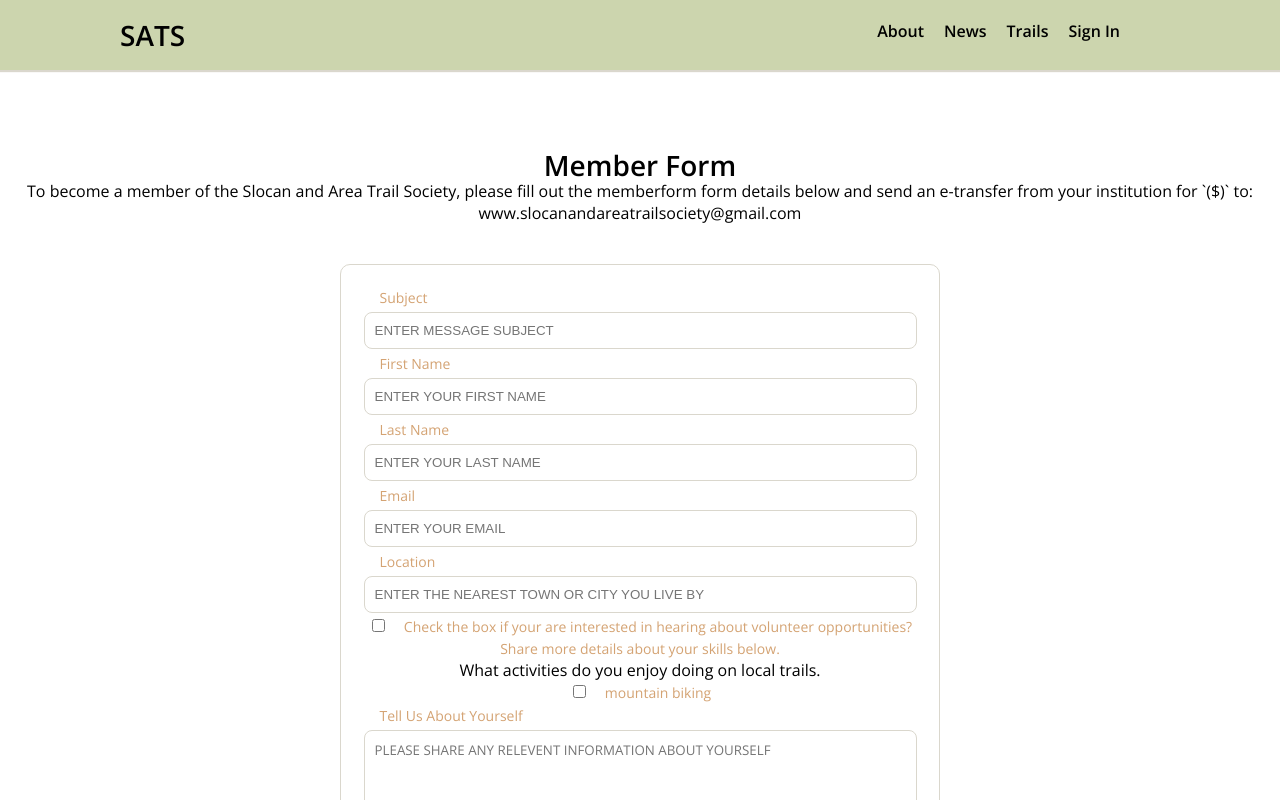
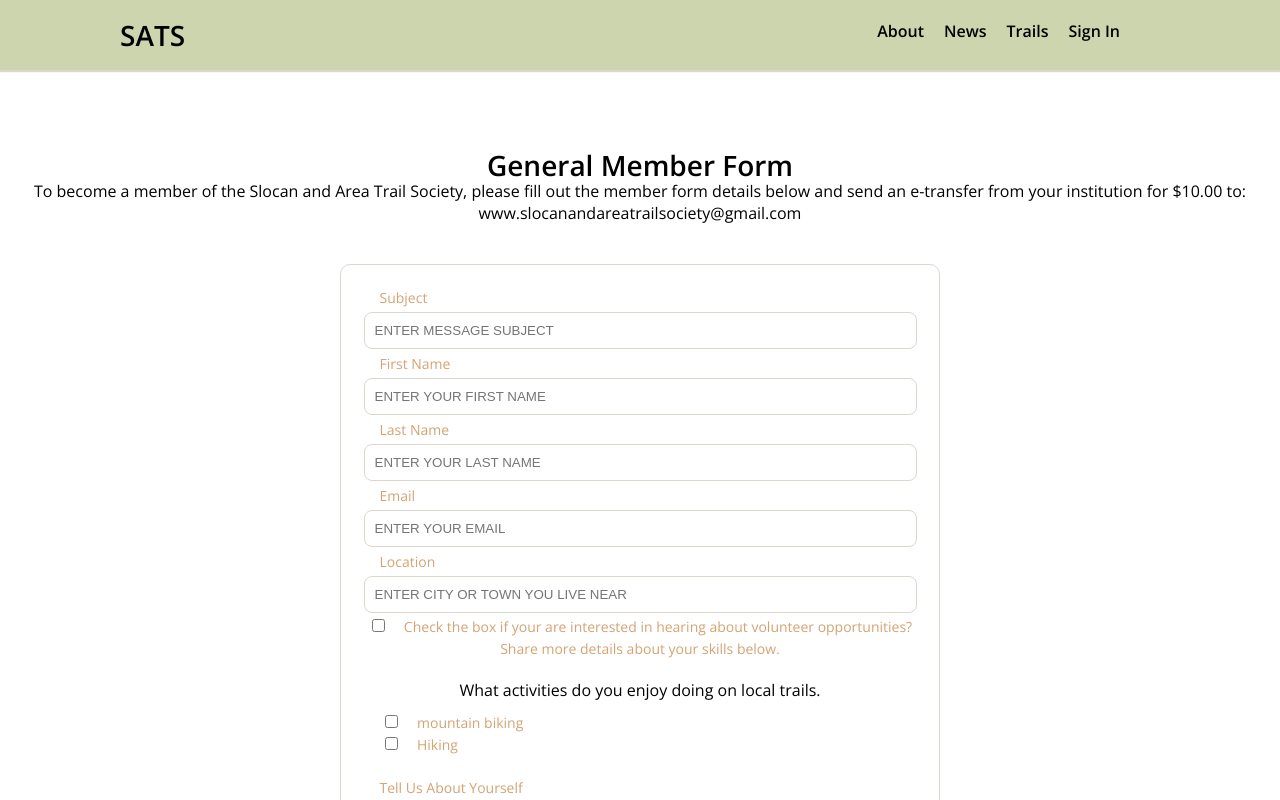
Before and after one commit to MrPreachez/saats, a React (Create React App) app: page /memberForm in a window 1280 px wide. Shown: the top 800 px of the page. Built offline with nearby package versions, Linux system fonts and the light colour scheme.

Commit message:
emailjs form details and styling

```diff
--- a/src/App.js
+++ b/src/App.js
@@ -15,12 +15,7 @@ function App() {
   const headerMenuRef = useRef(null);
   const memberTopRef = useRef(null);
   const donateSectionRef = useRef(null);
-
-  // const handleScrollTo = (ref) => {
-  //   if (ref.current) {
-  //     ref.current.scrollIntoView({ behavior: "smooth" });
-  //   }
-  // };
+  const memberFormTopRef = useRef();
 
   return (
     <div className="App">
@@ -39,6 +34,7 @@ function App() {
                 headerMenuRef={headerMenuRef}
                 memberTopRef={memberTopRef}
                 donateSectionRef={donateSectionRef}
+                memberFormTopRef={memberFormTopRef}
               />
             }
           />
@@ -48,11 +44,15 @@ function App() {
               <MembershipPage
                 memberTopRef={memberTopRef}
                 donateSectionRef={donateSectionRef}
+                memberFormTopRef={memberFormTopRef}
               />
             }
           />
           <Route path="/contact" element={<ContactPage />} />
-          <Route path="/memberForm" element={<MemberForm/>} />
+          <Route
+            path="/memberForm"
+            element={<MemberForm memberFormTopRef={memberFormTopRef} />}
+          />
           {/* <Route path="/donateForm" element={<DonateForm/>} /> */}
         </Routes>
         <Footer
--- a/src/pages/HomePage/HomePage.js
+++ b/src/pages/HomePage/HomePage.js
@@ -7,7 +7,7 @@ import { forwardRef } from "react";
 
 
 
-const HomePage = forwardRef(({aboutSectionRef, newsSectionRef, memberTopRef, donateSectionRef}, ref) => {
+const HomePage = forwardRef(({aboutSectionRef, newsSectionRef, memberTopRef, donateSectionRef, memberFormTopRef}, ref) => {
   const navigate = useNavigate();
   const location = useLocation();
 
--- a/src/pages/MemberForm/MemberForm.js
+++ b/src/pages/MemberForm/MemberForm.js
@@ -1,12 +1,13 @@
 import "./MemberForm.scss";
-import React, { useRef, useState } from "react";
+import React, { forwardRef, useRef, useState } from "react";
 import emailjs from "@emailjs/browser";
 
-function MemberForm() {
+const MemberForm = forwardRef(({ memberFormTopRef }, ref) => {
   const form = useRef();
 
   const [volunteerCheckbox, setVolunteerCheckbox] = useState(false);
   const [activityCheckboxA, setActivityCheckboxA] = useState(false);
+  const [activityCheckboxB, setActivityCheckboxB] = useState(false);
 
   const sendEmail = (e) => {
     e.preventDefault();
@@ -30,12 +31,12 @@ function MemberForm() {
   };
 
   return (
-    <main className="memberform__section">
-      <h2 className="memberform__title">Member Form</h2>
+    <main className="memberform__section" ref={memberFormTopRef}>
+      <h2 className="memberform__title">General Member Form</h2>
       <p>
         To become a member of the Slocan and Area Trail Society, please fill out
-        the memberform form details below and send an e-transfer from your
-        institution for `(${})` to: www.slocanandareatrailsociety@gmail.com
+        the member form details below and send an e-transfer from your
+        institution for $10.00 to: www.slocanandareatrailsociety@gmail.com
       </p>
       <form
         ref={form}
@@ -90,7 +91,7 @@ function MemberForm() {
           <input
             className="memberform__area-field memberform__field"
             type="text"
-            placeholder="ENTER THE NEAREST TOWN OR CITY YOU LIVE BY"
+            placeholder="ENTER CITY OR TOWN YOU LIVE NEAR"
             name="member_area"
           />
         </div>
@@ -108,7 +109,8 @@ function MemberForm() {
             opportunities? Share more details about your skills below.
           </label>
         </div>
-        <p>What activities do you enjoy doing on local trails.</p>
+        <p className="memberform__activity-title">What activities do you enjoy doing on local trails.</p>
+        <div className="memberform__activity-Container">
           <div className="memberform__activity--wrapperA">
             <input
               className="activityCheckboxA memberform__field"
@@ -122,6 +124,21 @@ function MemberForm() {
               mountain biking
             </label>
           </div>
+          <div className="memberform__activity--wrapperB">
+            <input
+              className="activityCheckboxB memberform__field"
+              type="checkbox"
+              id="activityID"
+              checked={activityCheckboxB}
+              name="activityCheckboxB"
+              onChange={(e) => setActivityCheckboxB(e.target.checked)}
+            />
+            <label className="memberform__volunteering memberform__label">
+              Hiking
+            </label>
+          </div>
+        </div>
+
         <div className="memberform__message--wrapper">
           <label className="memberform__message memberform__label">
             Tell Us About Yourself
@@ -137,6 +154,6 @@ function MemberForm() {
       </form>
     </main>
   );
-}
+});
 
 export default MemberForm;
--- a/src/pages/MemberForm/MemberForm.scss
+++ b/src/pages/MemberForm/MemberForm.scss
@@ -11,7 +11,7 @@
 
   }
   &__title {
-    padding: 2rem 2rem 0 2rem;
+    padding: 4rem 2rem;
 
     @include tablet {
       padding: 8rem 0 0 0;
@@ -63,6 +63,16 @@
   &__message--wrapper {
     @extend .memberform__subject--wrapper;
   }
+  &__activity-title{
+    padding: 2rem 0 1rem 0;
+  }
+  &__activity-Container{
+    display: flex;
+    flex-direction: column;
+    justify-content: center;
+    align-items: flex-start;
+    padding: 0 0 2rem 2rem;
+  }
   &__message-field {
     width: 100%;
     height: 20rem;
--- a/src/pages/MembershipPage/MembershipPage.js
+++ b/src/pages/MembershipPage/MembershipPage.js
@@ -2,15 +2,25 @@ import { forwardRef } from "react";
 import "./MembershipPage.scss";
 import { useNavigate } from "react-router-dom";
 
+const MembershipPage = forwardRef(({ memberTopRef, donateSectionRef, memberFormTopRef }, ref) => {
+  const navigate = useNavigate();
 
-const MembershipPage = forwardRef(({ memberTopRef, donateSectionRef }, ref) => {
-  const navigate = useNavigate();
+  const scrollToTopSection = () => {
+    if (memberFormTopRef) {
+      memberFormTopRef.current.scrollIntoView({
+        behavior: "smooth",
+        top: 0,
+      });
+    }
+  };
   const handleGeneralMemberBtn = () => {
-    navigate("/memberform")
-  }
+    navigate("/memberform");
+    setTimeout(scrollToTopSection, 100) ;
+  };
+
   const handleBusinessMemberBtn = () => {
-    navigate("/memberform")
-  }
+    navigate("/memberform");
+  };
   return (
     <section className="memberpage" id="memberTop" ref={memberTopRef}>
       <section className="memberpage__hero">
@@ -73,14 +83,19 @@ const MembershipPage = forwardRef(({ memberTopRef, donateSectionRef }, ref) => {
           <div className="options__card-wrapA">
             <section className="options__cardA options__card">
               <h3 className="options__title">General Membership</h3>
-              <h3 className="options__price">$15.00</h3>
+              <h3 className="options__price">$10.00</h3>
               <p className="options__details">
                 Get an anual membership and support SATS initiatives. Future
                 member perks will follow in time, but for now bask in the
                 opportunity to support local trail enhancement projects and
                 planning.
               </p>
-              <button onClick={handleGeneralMemberBtn}className="options__buyBTN">Buy</button>
+              <button
+                onClick={handleGeneralMemberBtn}
+                className="options__buyBTN"
+              >
+                Buy
+              </button>
             </section>
           </div>
           <div className="options__card-wrapB">
@@ -94,8 +109,11 @@ const MembershipPage = forwardRef(({ memberTopRef, donateSectionRef }, ref) => {
                 annual promotional material.
               </p>
               <button
-              onClick={handleBusinessMemberBtn}
-              className="options__buyBTN">Buy</button>
+                onClick={handleBusinessMemberBtn}
+                className="options__buyBTN"
+              >
+                Buy
+              </button>
             </section>
           </div>
         </div>
```
Lines whose indentation alone changed are shown as unchanged.
